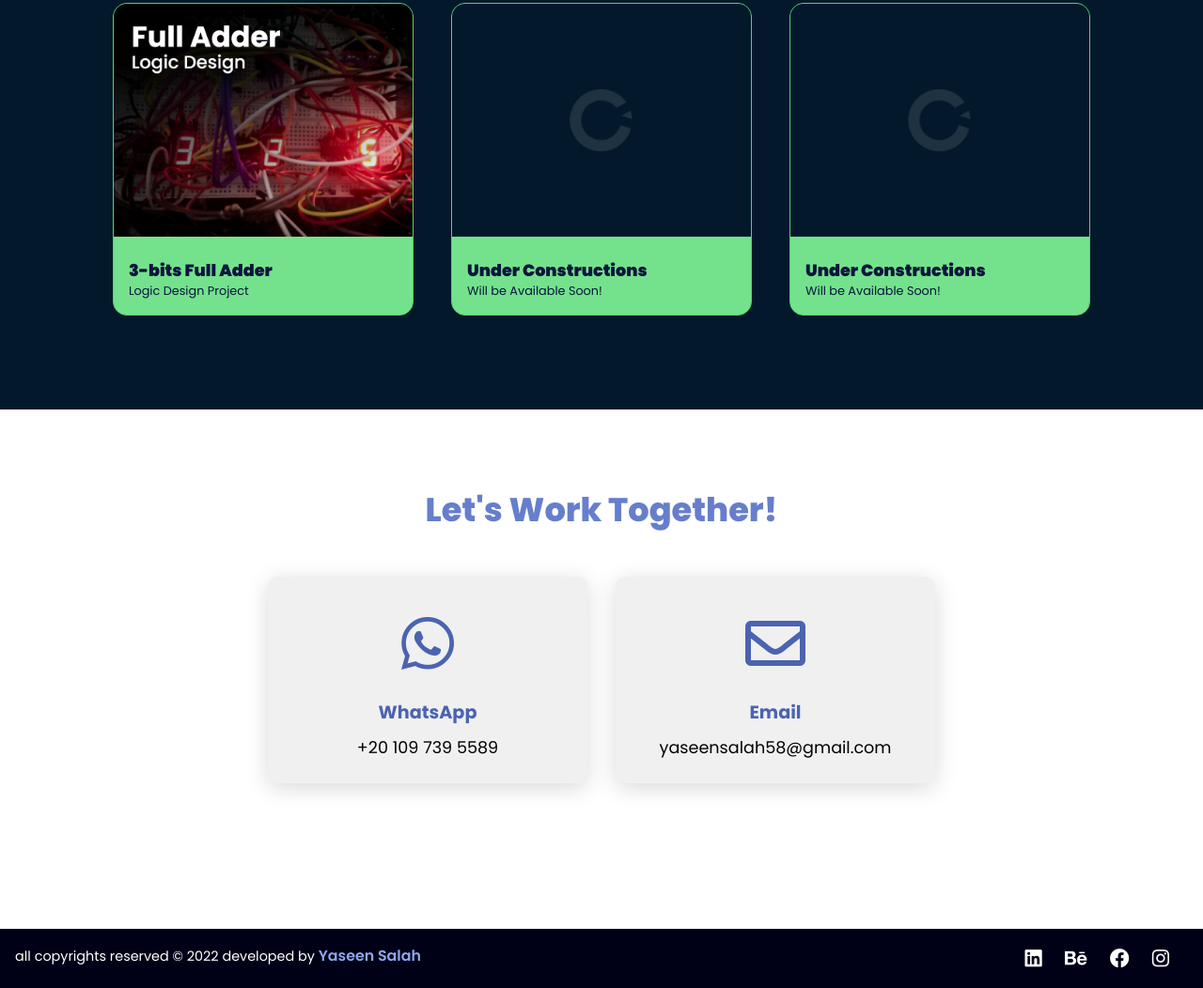
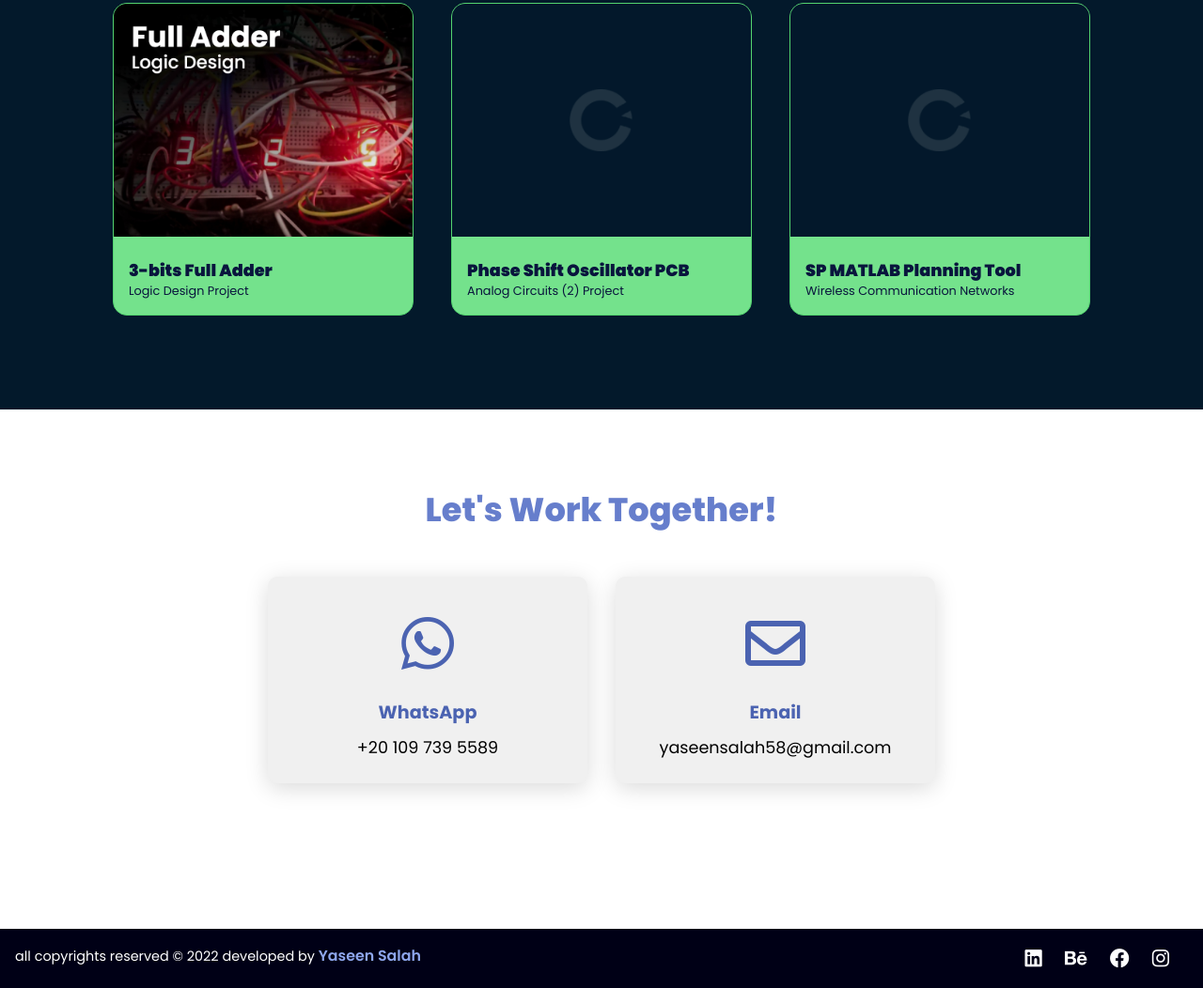
Before and after one commit to yaseensalah/YaseenSalah.me, a plain HTML site: page hardware.html in a window 1280 px wide. Shown: the part 1379-2431 px from the top of the page at 94% size. Drawn offline with Linux system fonts and the light colour scheme.

Commit message:
Update hardware.html

```diff
--- a/hardware.html
+++ b/hardware.html
@@ -96,26 +96,26 @@
                     <p class="project-category">Logic Design Project</p>
                 </div>
             </a>
-            <a href="hardware.html" class="project-card">
+            <a href="https://drive.google.com/file/d/1qsTHqndCVIeGFWEDlKral-5x_Rxc-cAv/view?usp=sharing" class="project-card">
                 <div class="project-image">
                     <img src="images/loading.jpg"/>
                 </div>
                 <div class="project-info">
                     <strong class="project-details">
-                        <span class="project-title">Under Constructions</span>
+                        <span class="project-title">Phase Shift Oscillator PCB</span>
                     </strong>
-                    <p class="project-category">Will be Available Soon!</p>
+                    <p class="project-category">Analog Circuits (2) Project</p>
                 </div>
             </a>
-            <a href="hardware.html" class="project-card">
+            <a href="https://drive.google.com/file/d/1RuTgOKQDiPN1ilJb7upWl8ogcUPCafrR/view?usp=sharing" class="project-card">
                 <div class="project-image">
                     <img src="images/loading.jpg"/>
                 </div>
                 <div class="project-info">
                     <strong class="project-details">
-                        <span class="project-title">Under Constructions</span>
+                        <span class="project-title">SP MATLAB Planning Tool</span>
                     </strong>
-                    <p class="project-category">Will be Available Soon!</p>
+                    <p class="project-category">Wireless Communication Networks</p>
                 </div>
             </a>
 
```
